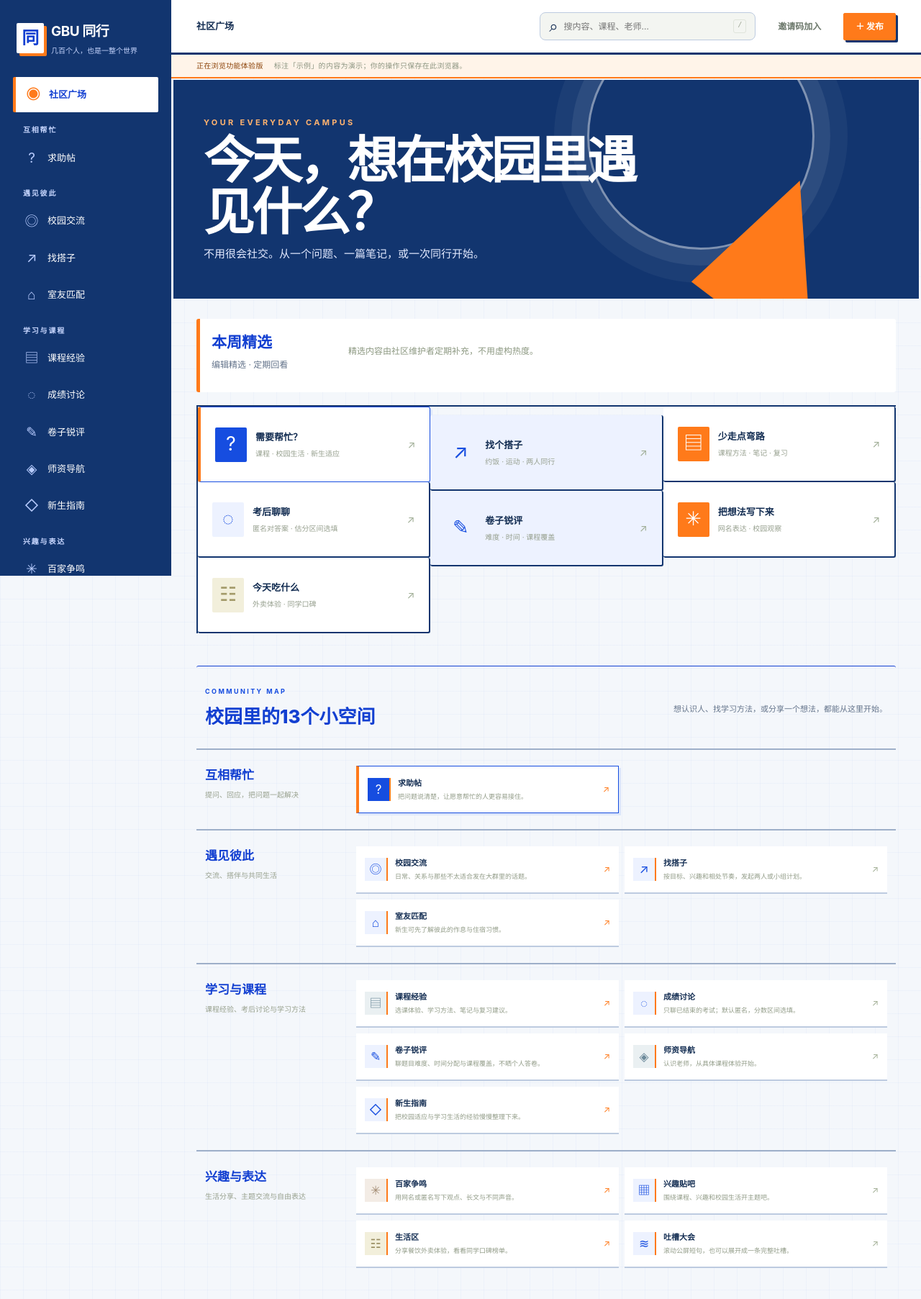
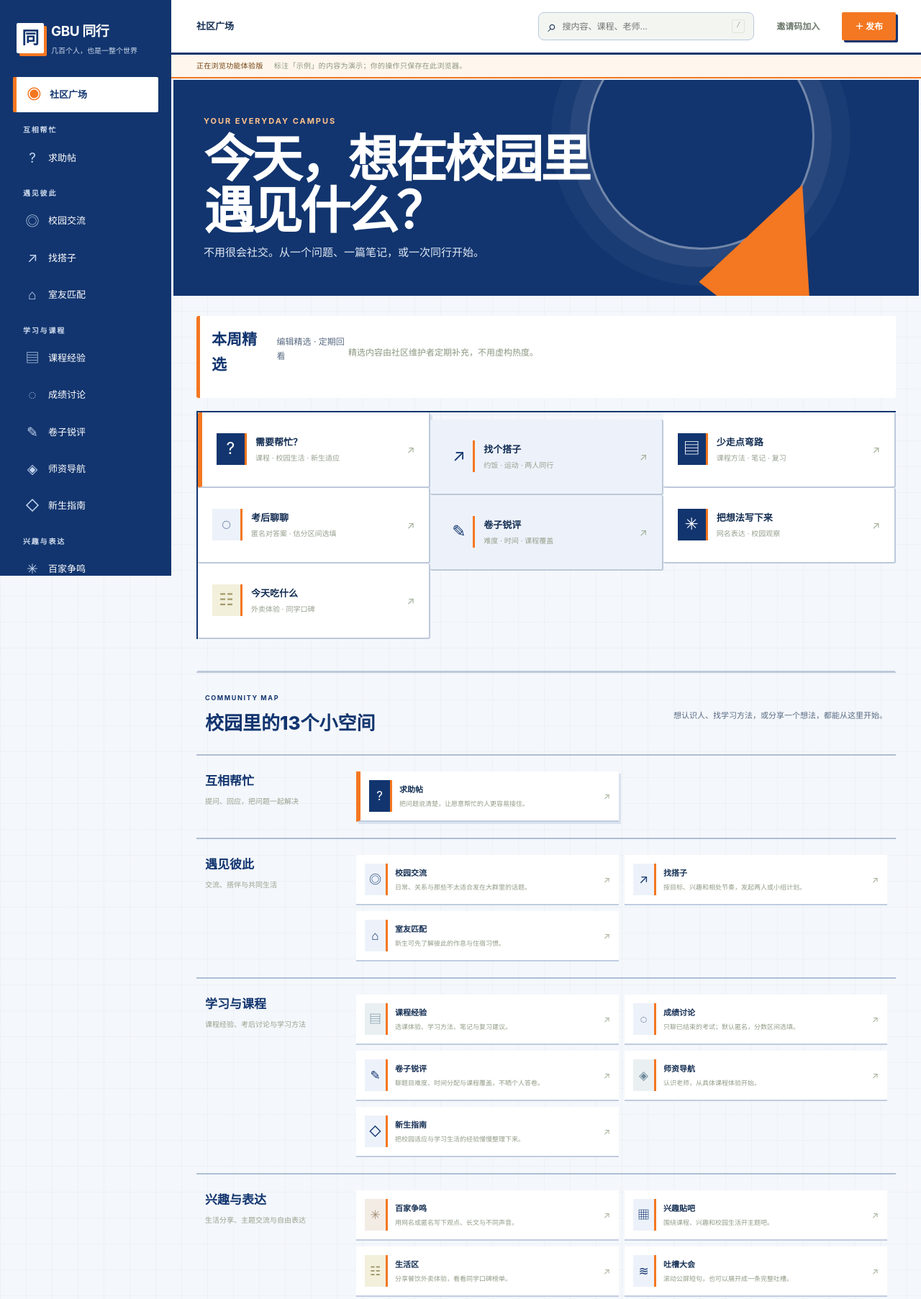
Before and after one commit to JDVANCE9112001/gbu-together-community, a plain HTML site: page index.html in a window 1280 px wide. Shown: the top 1805 px of the page at 72% size. Drawn offline with Linux system fonts and the light colour scheme.

Commit message:
Consolidate community visual system

```diff
--- a/community.css
+++ b/community.css
@@ -1992,118 +1992,84 @@ footer {
   .privacy-panel { grid-template-columns: 1fr; padding: 15px; }
 }
 
+/* GBU Together visual system: deep quantum blue / white / signal orange */
+:root { --paper:#f4f7fb; --surface:#fff; --ink:#132d52; --muted:#596b83; --line:#b9c9df; --quantum:#12356f; --green:#12356f; --orange:#f47721; --soft:#eaf0fa; --accent:#f47721; --radius:3px; --sidebar:238px; }
+body { background:#f4f7fb; background-image:linear-gradient(#12356f07 1px,transparent 1px),linear-gradient(90deg,#12356f07 1px,transparent 1px); background-size:36px 36px; }
+.sidebar { background:#12356f; color:#fff; border:0; }
+.sidebar .brand,.sidebar .nav-item,.sidebar .nav-item:hover { color:#fff; }
+.sidebar .brand small,.sidebar .nav-label,.sidebar .local-note,.sidebar .local-note small { color:#d0dced; }
+.brand-mark { color:#12356f; background:#fff; border-radius:2px; box-shadow:4px 4px 0 var(--orange); }
+.sidebar .nav-item > span { color:#c2d4ef; }
+.sidebar .nav-item { border-left:3px solid transparent; border-radius:2px; }
+.sidebar .nav-item:hover { background:#ffffff18; }
+.sidebar .nav-item.active { color:#12356f; background:#fff; border-left:5px solid var(--orange); font-weight:800; }
+.sidebar .nav-item.active > span { color:var(--orange); }
+.nav-label,.eyebrow { color:#12356f; letter-spacing:.18em; font-weight:750; }
+.topbar { background:#fff; border-bottom:3px solid #12356f; }
+.preview-strip { color:#70400f; background:#fff7ed; border-bottom:2px solid var(--orange); }
+#main[data-section="home"] .page-heading { position:relative; isolation:isolate; overflow:hidden; display:flex; align-items:flex-end; min-height:290px; margin:-28px -32px 28px; padding:48px 42px; border:0; background:#12356f; color:#fff; }
+#main[data-section="home"] .page-heading:before { content:""; position:absolute; z-index:-1; width:310px; height:310px; right:14%; top:-80px; border:3px solid #ffffff68; border-radius:50%; box-shadow:0 0 0 24px #ffffff10,0 0 0 50px #ffffff09; }
+#main[data-section="home"] .page-heading:after { content:""; position:absolute; z-index:-1; width:190px; height:240px; right:10%; bottom:-80px; background:var(--orange); clip-path:polygon(50% 0,100% 100%,0 72%); transform:rotate(18deg); }
+#main[data-section="home"] .page-heading h1 { max-width:600px; color:#fff; font-size:clamp(38px,5.5vw,74px); line-height:1.03; letter-spacing:-.05em; }
+#main[data-section="home"] .page-heading .eyebrow { color:#ffc28c; font-size:11px; }
+#main[data-section="home"] .page-heading p:not(.eyebrow) { max-width:440px; color:#e1e9f5; font-size:15px; }
+.page-heading h1 { color:#12356f; font-weight:800; }
+.page-heading:not(#main .page-heading) { border-bottom:3px solid #12356f; padding-bottom:18px; }
+.portal-grid { display:grid; grid-template-columns:repeat(3,minmax(0,1fr)); gap:0; border-top:2px solid #12356f; border-left:2px solid #12356f; }
+.portal { position:relative; min-height:105px; padding:20px; border:0; border-right:2px solid #12356f; border-bottom:2px solid #12356f; border-radius:0; background:#fff; }
+.portal:nth-child(3n+2) { background:#edf2fa; transform:translateY(10px); }
+.portal:hover,.space-card:hover { transform:translateY(-2px); border-color:var(--orange); box-shadow:3px 3px 0 var(--orange); }
+.portal-icon,.space-icon { width:42px; height:44px; border-radius:0; color:#12356f; background:#edf2fa; border-right:3px solid var(--orange); }
+.portal:nth-child(3n) .portal-icon { color:#fff; background:#12356f; }
+.space-directory { margin:44px 0 34px; padding:28px 0 0; border:0; border-top:3px solid #12356f; background:transparent; }
+.space-directory-heading { align-items:center; padding:0 12px; }
+.space-directory-heading h2 { color:#12356f; font-size:26px; font-weight:800; }
+.space-group { display:grid; grid-template-columns:190px 1fr; gap:20px; padding:22px 12px; border-top:2px solid #aebed4; }
+.space-group-title { display:block; margin:0; }
+.space-group-title h3 { color:#12356f; font-size:17px; font-weight:800; }
+.space-grid { grid-template-columns:repeat(2,minmax(0,1fr)); gap:8px; }
+.space-card { min-height:66px; padding:12px; border:0; border-bottom:2px solid #c0cde0; border-radius:0; background:#fff; }
+.space-card:hover { background:#edf2fa; transform:translateX(4px); box-shadow:none; }
+.space-card:has(.space-icon.help),.portal:has(.portal-icon.help) { border-left:6px solid var(--orange); background:#fff; box-shadow:3px 3px 0 #d9e2ef; }
+.space-icon.help,.portal-icon.help { color:#fff; background:#12356f; }
+.portal,.panel,.feed-card,.article,.weekly-panel,.space-directory { border-radius:3px; border-color:#bdc9da; box-shadow:none; }
+.feed-card { border-left:4px solid #12356f; }
+.feed-card:hover { border-left-color:var(--orange); }
+button.primary,.primary { color:#fff; background:var(--orange); border:2px solid var(--orange); border-radius:2px; box-shadow:3px 3px 0 #12356f; font-weight:750; }
+button.primary:hover,.primary:hover { color:#fff; background:#d95d0d; }
+button:focus-visible,a:focus-visible,input:focus-visible,textarea:focus-visible,select:focus-visible { outline:3px solid var(--orange); outline-offset:3px; }
+.help-banner { position:relative; overflow:hidden; display:flex; align-items:center; gap:18px; min-height:104px; margin:18px 0; padding:24px 28px; border:0; border-left:8px solid var(--orange); border-radius:2px; color:#fff; background:#12356f; box-shadow:5px 5px 0 #cbd7e7; }
+.help-banner:after { content:"?"; position:absolute; right:24px; top:-28px; color:#ffffff18; font-size:150px; font-weight:800; line-height:1; }
+.help-banner b { position:relative; z-index:1; color:#fff; font-size:24px; }
+.help-banner span { position:relative; z-index:1; max-width:62%; color:#e5edf8; }
+.weekly-panel { display:grid; grid-template-columns:190px 1fr; align-items:center; margin-bottom:18px; padding:16px; border:0; border-left:5px solid var(--orange); background:#fff; }
+.weekly-panel .vent-post-heading h2 { color:#12356f; font-size:21px; }
 .quick-reactions { display:flex; flex-wrap:wrap; gap:8px; margin-top:14px; }
-.weekly-panel { margin-bottom:18px; padding:16px; border:1px solid var(--line); border-radius:12px; background:#fff; }
-
-.help-banner { display:flex; align-items:center; gap:14px; margin:18px 0; padding:20px 24px; border-radius:14px; color:#fff; background:linear-gradient(110deg,#15365e,#245b78); box-shadow:0 12px 32px #183b5c22; }
-.help-banner b { font-size:18px; white-space:nowrap; } .help-banner span { color:#e7eef4; font-size:13px; }
-.space-card:has(.space-icon.help), .portal:has(.portal-icon.help) { border-color:#d6a64e; background:linear-gradient(135deg,#fffdf8,#f9f1df); }
-.space-icon.help,.portal-icon.help { color:#193d68; background:#efd08f; }
-
-/* Quantum blue / white / orange: industrial grid system */
-:root { --orange:#ff7a1a; --quantum:#164de0; }
-body { background-color:#f4f7fb; background-image:linear-gradient(#164de008 1px,transparent 1px),linear-gradient(90deg,#164de008 1px,transparent 1px); background-size:32px 32px; }
-.sidebar { background:#fff; border-right:1px solid #cbd7e6; }
-.brand-mark { background:#164de0; border-radius:2px; box-shadow:4px 4px 0 #ff7a1a; }
-.nav-label { color:#164de0; letter-spacing:1.8px; font-weight:700; text-transform:uppercase; }
-.nav-item { border-radius:2px; border-left:2px solid transparent; }
-.nav-item.active { color:#164de0; background:#edf2ff; border-left-color:#ff7a1a; }
-.portal,.space-card,.panel,.feed-card,.article,.weekly-panel,.space-directory { border-radius:3px; border-color:#d4deea; box-shadow:none; }
-.portal:hover,.space-card:hover { transform:translateY(-2px); border-color:#164de0; box-shadow:3px 3px 0 #ff7a1a; }
-.portal-icon,.space-icon { border-radius:2px; color:#164de0; background:#edf2ff; }
-button.primary,.primary { background:#164de0; border:1px solid #164de0; border-radius:2px; box-shadow:3px 3px 0 #ff7a1a; }
-button.primary:hover,.primary:hover { background:#103db8; color:white; }
-.tag,.chips button.active { border-radius:2px; }
-.page-heading { border-bottom:1px solid #164de0; padding-bottom:18px; }
-.eyebrow { color:#164de0; letter-spacing:2.4px; }
-.help-banner { position:relative; overflow:hidden; display:flex; align-items:center; gap:18px; margin:18px 0; padding:24px 28px; border:1px solid #164de0; border-left:6px solid #ff7a1a; border-radius:3px; color:#102b58; background:#fff; box-shadow:5px 5px 0 #dce6fa; }
-.help-banner:after { content:"?"; position:absolute; right:24px; top:-28px; color:#164de010; font-size:150px; font-weight:800; line-height:1; }
-.help-banner b { position:relative; z-index:1; color:#164de0; font-size:20px; letter-spacing:.03em; }
-.help-banner span { position:relative; z-index:1; color:#41516a; }
-.space-card:has(.space-icon.help),.portal:has(.portal-icon.help) { border:1px solid #164de0; border-left:4px solid #ff7a1a; background:#fff; box-shadow:3px 3px 0 #dce6fa; }
-.space-icon.help,.portal-icon.help { color:#fff; background:#164de0; }
-.quick-reactions button { padding:7px 11px; border:1px solid #cbd7e6; border-radius:2px; background:#fff; }
-.quick-reactions button.selected { border-color:#ff7a1a; color:#164de0; }
-@media(max-width:650px) { .help-banner { display:block; padding:18px; } .help-banner span { display:block; margin-top:6px; } }
-
-/* High-contrast industrial identity pass */
-.sidebar { background:#123fd1; color:#fff; border-right:0; box-shadow:5px 0 0 #ff7a1a; }
-.sidebar .brand,.sidebar .nav-item,.sidebar .nav-item:hover { color:#fff; }
-.sidebar .brand small,.sidebar .nav-label,.sidebar .local-note,.sidebar .local-note small { color:#c8d7ff; }
-.sidebar .brand-mark { color:#123fd1; background:#fff; box-shadow:4px 4px 0 #ff7a1a; }
-.sidebar .nav-item > span { color:#b8ccff; }
-.sidebar .nav-item:hover { background:#ffffff20; }
-.sidebar .nav-item.active { color:#123fd1; background:#fff; border-left:4px solid #ff7a1a; font-weight:800; }
-.sidebar .nav-item.active > span { color:#ff7a1a; }
-.sidebar .sidebar-bottom { border-color:#ffffff35; }
-.topbar { background:#fff; border-bottom:2px solid #123fd1; }
-.preview-strip { background:#fff4e9; color:#8b4309; border-bottom:1px solid #ff7a1a; }
-.page-heading h1 { color:#123fd1; font-size:34px; font-weight:800; letter-spacing:-1px; }
-.portal { min-height:94px; border-top:3px solid #123fd1; }
-.portal:hover { border-top-color:#ff7a1a; }
-button.primary,.primary { background:#ff7a1a; border-color:#ff7a1a; color:#fff; box-shadow:3px 3px 0 #123fd1; font-weight:750; }
-button.primary:hover,.primary:hover { background:#e96408; color:#fff; }
-.space-directory { border:0; border-top:3px solid #123fd1; background:#fff; }
-.space-group-title h3 { color:#123fd1; font-size:15px; font-weight:800; }
-.space-card { border-radius:0; border-color:#d8e0eb; }
-.space-icon { border-radius:0; border-right:2px solid #ff7a1a; }
-.help-banner { min-height:104px; background:#123fd1; color:#fff; border:0; border-left:8px solid #ff7a1a; box-shadow:6px 6px 0 #c9d6f5; }
-.help-banner b { color:#fff; font-size:24px; }
-.help-banner span { color:#e7edff; max-width:62%; }
-.help-banner:after { color:#ffffff15; }
-@media(max-width:850px) { .sidebar { box-shadow:none; } }
-
-/* Avant-garde campus poster system */
-:root { --sidebar:238px; }
-#main[data-section="home"] .page-heading { position:relative; isolation:isolate; overflow:hidden; display:flex; align-items:flex-end; min-height:280px; margin:-28px -32px 28px; padding:50px 42px; border:0; background:#123fd1; color:#fff; }
-#main[data-section="home"] .page-heading:before { content:""; position:absolute; z-index:-1; width:310px; height:310px; right:14%; top:-80px; border:2px solid #ffffff75; border-radius:50%; box-shadow:0 0 0 24px #ffffff10,0 0 0 50px #ffffff0c; }
-#main[data-section="home"] .page-heading:after { content:""; position:absolute; z-index:-1; width:200px; height:250px; right:10%; bottom:-80px; background:#ff7a1a; clip-path:polygon(50% 0,100% 100%,0 72%); transform:rotate(18deg); }
-#main[data-section="home"] .page-heading h1 { max-width:600px; color:#fff; font-size:clamp(38px,5.5vw,76px); line-height:1.03; letter-spacing:-.055em; }
-#main[data-section="home"] .page-heading .eyebrow { color:#ffb36f; font-size:11px; letter-spacing:.3em; }
-#main[data-section="home"] .page-heading p:not(.eyebrow) { max-width:440px; color:#e3eaff; font-size:15px; }
-#main[data-section="home"] .weekly-panel { display:grid; grid-template-columns:190px 1fr; align-items:center; border:0; border-left:5px solid #ff7a1a; background:#fff; }
-#main[data-section="home"] .weekly-panel .vent-post-heading { display:block; }
-#main[data-section="home"] .weekly-panel .vent-post-heading h2 { color:#123fd1; font-size:21px; }
-.portal-grid { grid-template-columns:repeat(3,minmax(0,1fr)); gap:0; border-top:1px solid #123fd1; border-left:1px solid #123fd1; }
-.portal { position:relative; min-height:105px; padding:20px; border:0; border-right:1px solid #123fd1; border-bottom:1px solid #123fd1; background:#fff; }
-.portal:nth-child(3n+2) { background:#edf2ff; transform:translateY(12px); }
-.portal:nth-child(3n) .portal-icon { background:#ff7a1a; color:#fff; }
-.portal-icon { width:44px; height:48px; font-size:27px; }
-.space-directory { margin-top:45px; padding:28px 0 0; border-top:1px solid #123fd1; border-bottom:0; background:transparent; }
-.space-directory-heading { align-items:center; padding:0 12px; }
-.space-directory-heading h2 { font-size:26px; font-weight:800; color:#123fd1; }
-.space-group { display:grid; grid-template-columns:190px 1fr; gap:20px; padding:22px 12px; border-top:1px solid #aab9d2; }
-.space-group-title { display:block; margin:0; }
-.space-group-title h3 { font-size:17px; }
-.space-grid { grid-template-columns:repeat(2,minmax(0,1fr)); gap:8px; }
-.space-card { min-height:66px; border:0; border-bottom:1px solid #ccd7e7; background:#fff; }
-.space-card:hover { box-shadow:none; background:#edf2ff; transform:translateX(4px); }
-.space-card:nth-child(odd) .space-arrow { color:#ff7a1a; }
-.page-heading:not(#main .page-heading) { position:relative; }
-.page-heading h1 { font-weight:800; }
-.feed-card { border-radius:0; border-left:3px solid #164de0; }
-.feed-card:hover { border-left-color:#ff7a1a; }
-@media(max-width:850px) {
- #main[data-section="home"] .page-heading { margin:-18px -18px 22px; min-height:250px; padding:34px 24px; }
- #main[data-section="home"] .page-heading:before { right:-75px; }
- #main[data-section="home"] .page-heading:after { right:0; }
- .space-group { grid-template-columns:1fr; gap:12px; }
- #main[data-section="home"] .weekly-panel { grid-template-columns:1fr; }
-}
+.quick-reactions button { padding:7px 11px; border:2px solid #bdc9da; border-radius:2px; background:#fff; }
+.quick-reactions button.selected { border-color:var(--orange); color:#12356f; }
+.privacy-panel { display:grid; grid-template-columns:minmax(0,1.4fr) minmax(220px,1fr); gap:10px 24px; margin:18px 0; padding:18px 20px; border:2px solid #b9c9df; border-left:5px solid #12356f; border-radius:2px; background:#fff; color:var(--ink); }
+.privacy-panel.paper-guidance { background:#fff; border-color:#b9c9df; }
+.fixed-anonymous strong { display:block; padding:9px 11px; border:2px solid #b9c9df; background:#f4f7fb; font-size:13px; }
+.privacy-inline { color:var(--muted); font-size:12px; }
+.vent-stage { overflow:hidden; margin:20px 0 28px; padding:18px 20px; border-left:6px solid var(--orange); border-radius:2px; background:#12356f; color:#fff; }
+.vent-stage-head { display:flex; align-items:center; gap:9px; }
+.vent-stage-head small { margin-left:auto; color:#d4dfef; }
+.live-dot { width:9px; height:9px; border-radius:50%; background:var(--orange); }
+.vent-marquee { overflow:hidden; margin:18px -20px 0; }
+.vent-track { display:flex; width:max-content; animation:vent-scroll 44s linear infinite; }
+.vent-marquee:hover .vent-track { animation-play-state:paused; }
+.vent-message { flex:0 0 auto; max-width:360px; margin-right:14px; padding:14px 17px; border:2px solid #ffffff55; border-radius:2px; background:#ffffff12; font-size:13px; line-height:1.6; }
+.vent-message small { display:block; margin-top:5px; color:#d4dfef; }
+.vent-stage>p,.vent-empty { margin:12px 0 0; color:#d4dfef; font-size:11px; }
+.vent-post-heading { display:flex; align-items:baseline; gap:12px; margin-bottom:12px; }
+.vent-post-heading h2 { margin:0; color:#12356f; font-size:18px; }
+.vent-post-heading small { color:var(--muted); }
+@keyframes vent-scroll { to { transform:translateX(-50%); } }
+@media(prefers-reduced-motion:reduce) { .vent-track { animation:none; } }
+@media(max-width:850px) { #main[data-section="home"] .page-heading { margin:-18px -18px 22px; min-height:250px; padding:34px 24px; } #main[data-section="home"] .page-heading:before { right:-75px; } #main[data-section="home"] .page-heading:after { right:0; } .space-group { grid-template-columns:1fr; gap:12px; } .weekly-panel { grid-template-columns:1fr; } }
+@media(max-width:650px) { .privacy-panel { grid-template-columns:1fr; padding:15px; } .help-banner { display:block; padding:18px; } .help-banner span { display:block; max-width:80%; margin-top:6px; } }
 @media(max-width:600px) { .portal-grid { grid-template-columns:repeat(2,minmax(0,1fr)); } .portal:nth-child(3n+2) { transform:none; } .space-grid { grid-template-columns:1fr; } }
 
-/* Refinement: calmer deep blue and deliberate line weights */
-:root { --quantum:#12356f; --green:#12356f; --ink:#132d52; --line:#bdcbe0; }
-.sidebar { background:#12356f; box-shadow:0 0 0 0 transparent; }
-#main[data-section="home"] .page-heading { background:#12356f; border-bottom:0; }
-#main[data-section="home"] .page-heading:before { border-width:3px; box-shadow:0 0 0 22px #ffffff12,0 0 0 46px #ffffff0b; }
-.page-heading:not(#main .page-heading) { border-bottom:2px solid #12356f; }
-.portal-grid { border-top:2px solid #12356f; border-left:2px solid #12356f; }
-.portal { border-right:2px solid #12356f; border-bottom:2px solid #12356f; }
-.space-group { border-top:2px solid #9eafc9; }
-.space-card { border-bottom:2px solid #bdcbe0; }
-.topbar { border-bottom:3px solid #12356f; }
-.preview-strip { border-bottom:2px solid #ff7a1a; }
-.help-banner { background:#12356f; box-shadow:6px 6px 0 #d9e2f0; }
-.portal,.space-card,.feed-card,.panel,.article,.weekly-panel { outline-offset:-1px; }
-button.primary,.primary { box-shadow:3px 3px 0 #12356f; }
+#main[data-section]:not([data-section="home"]) .page-heading { border:0; border-bottom:3px solid #12356f; border-radius:0; padding:18px 0 20px; background:#fff; box-shadow:none; }
+#main[data-section]:not([data-section="home"]) .page-heading h1 { color:#12356f; }
+#main[data-section]:not([data-section="home"]) .page-heading .eyebrow { color:#12356f; }
--- a/index.html
+++ b/index.html
@@ -9,7 +9,7 @@
     />
     <meta name="theme-color" content="#285745" />
     <title>GBU 同行 · 社区广场</title>
-    <link rel="stylesheet" href="community.css?v=13" />
+    <link rel="stylesheet" href="community.css?v=14" />
   </head>
   <body>
     <noscript>GBU 同行需要启用 JavaScript 才能浏览和保存本机内容。</noscript>
```
